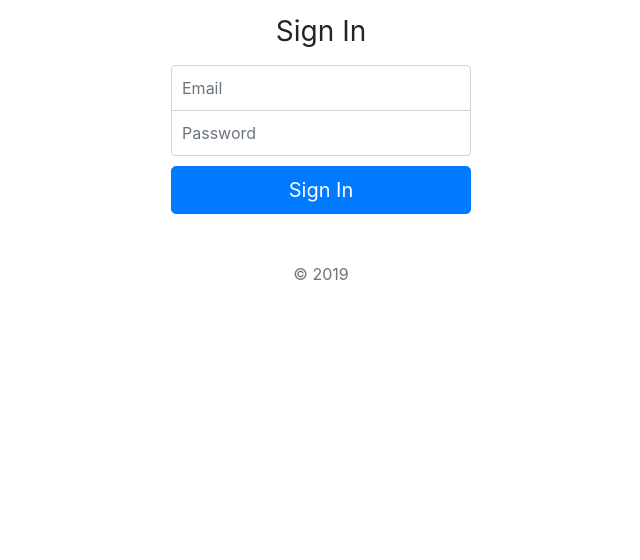
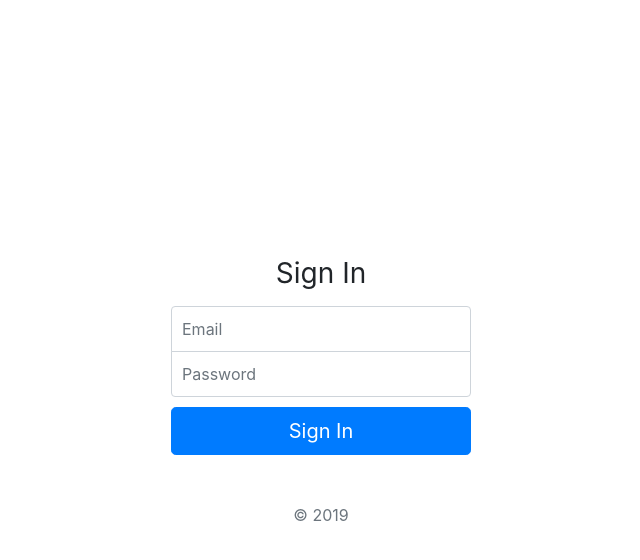
Before and after one commit to sen2ran/claritytts-template, a React (Create React App) app: page / in a window 1280 px wide. Shown: the top 560 px of the page, without its empty margins (319-959 px from the left). Built offline with nearby package versions, Linux system fonts and the light colour scheme.

Commit message:
Div centerd

```diff
--- a/src/Pages/SignIn.jsx
+++ b/src/Pages/SignIn.jsx
@@ -41,7 +41,14 @@ class SignIn extends Component {
     render() {
         const { email, pwd } = this.state
         return (
-            <div className="text-center">
+            <div className="text-center" style={{
+                height: '100vh',
+                padding: 0,
+                display: 'flex',
+                flexWrap: 'nowrap',
+                justifyContent: 'center',
+                alignItems: 'center'
+            }}>
                 <form className="form-signin" onSubmit={(event) => this.LoginFn(event)}>
                     <h1 className="h3 mb-3 font-weight-normal">Sign In</h1>
                     <label htmlFor="inputEmail" className="sr-only">Email address</label>
```
